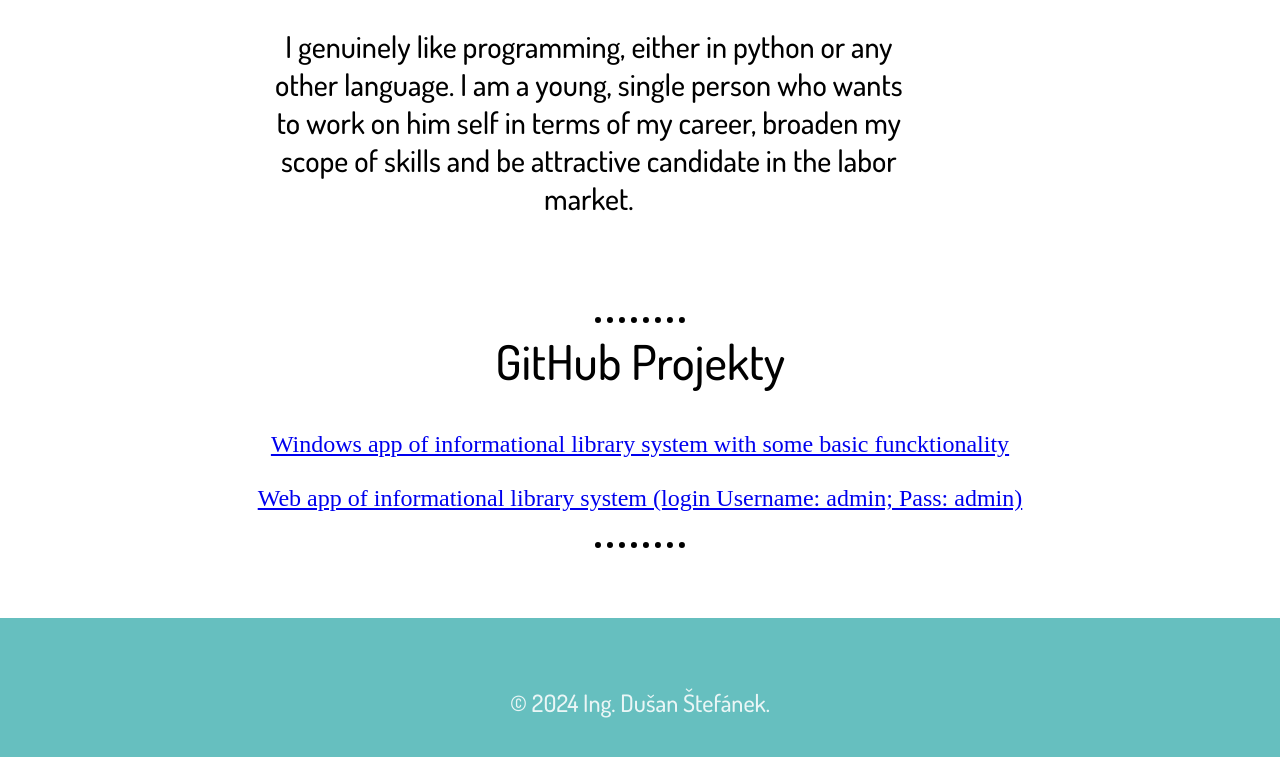
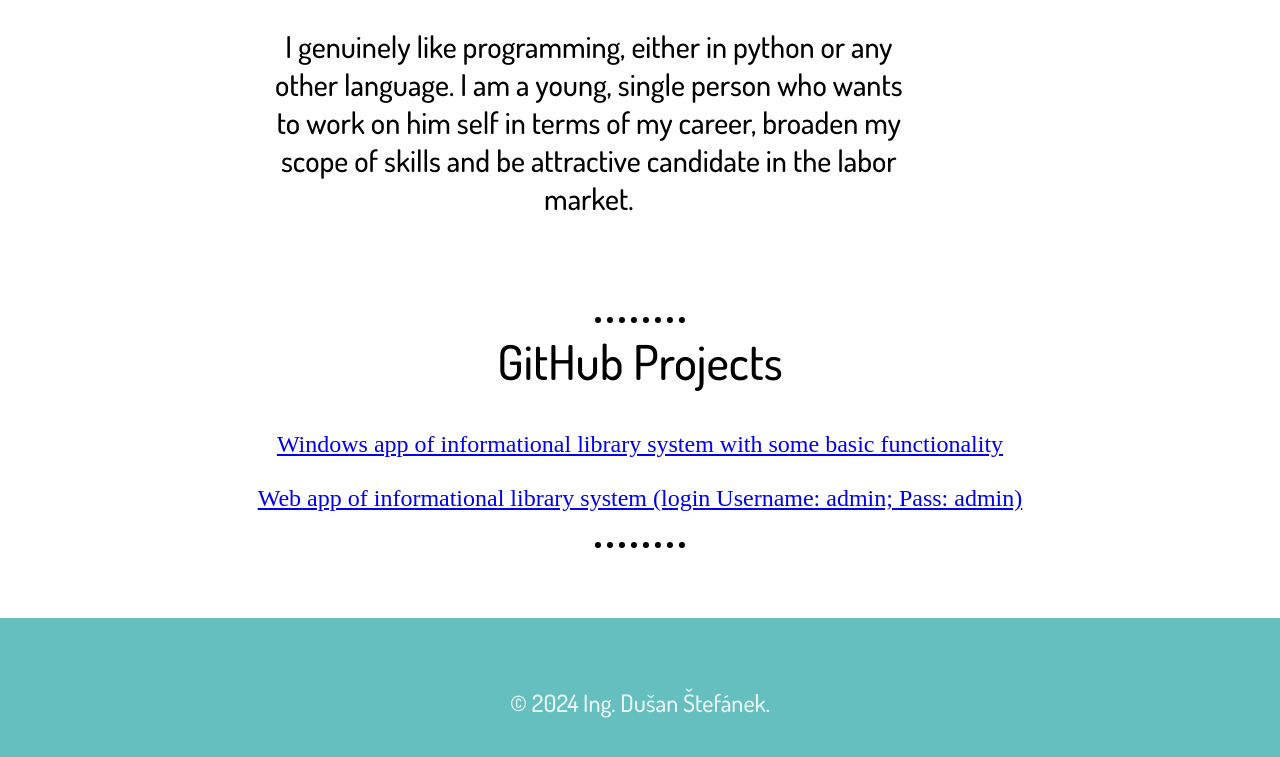
Before and after one commit to yuke347/cv, a plain HTML site: page Motivational letter (Web page).html in a window 1280 px wide. Shown: the part 2775-3532 px from the top of the page. Drawn offline with Linux system fonts and the light colour scheme; a web font is replaced by a local one.

Commit message:
Update Motivational letter (Web page).html

```diff
--- a/Motivational letter (Web page).html
+++ b/Motivational letter (Web page).html
@@ -48,8 +48,8 @@
   </div>
   <hr class="hr">
   <div class = "github">
-    <h2>GitHub Projekty</h2>
-    <a target="_blank" href = https://github.com/yuke347/Library-sqlite.git>Windows app of informational library system with some basic funcktionality</a>
+    <h2>GitHub Projects</h2>
+    <a target="_blank" href = https://github.com/yuke347/Library-sqlite.git>Windows app of informational library system with some basic functionality</a>
     <br>
     <br>
     <a target="_blank" href = https://DusanStefanek.pythonanywhere.com>Web app of informational library system (login Username: admin; Pass: admin)</a>
```
